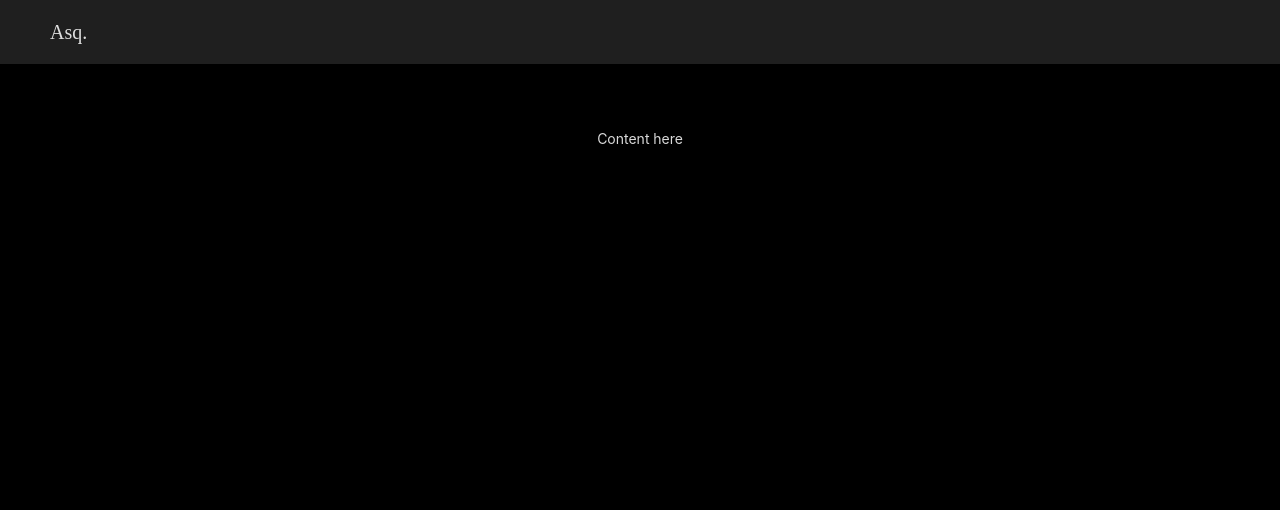
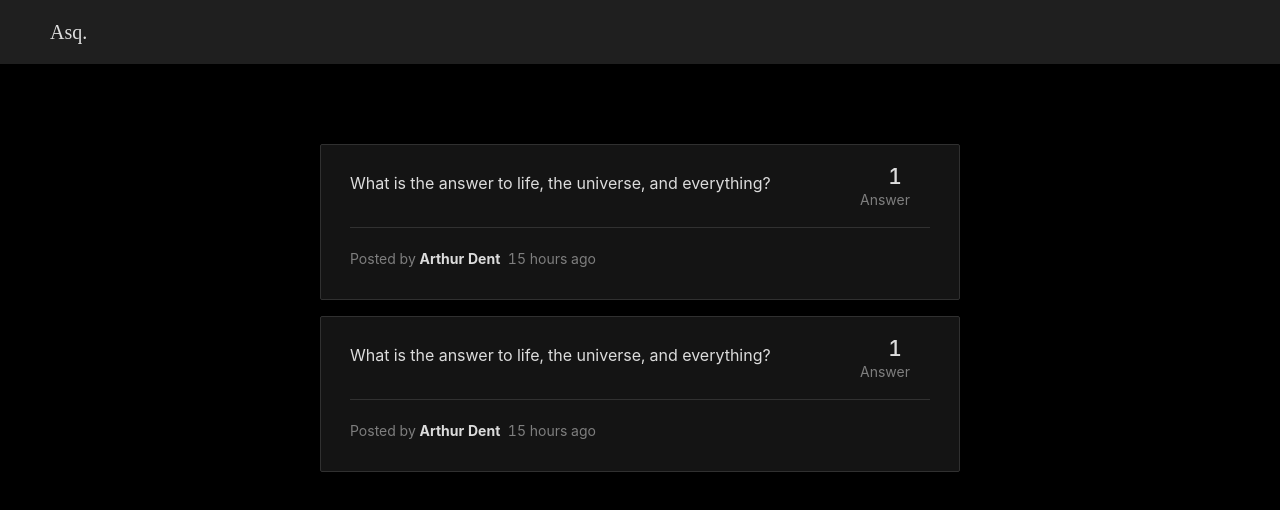
Before and after one commit to fadrmt/asq-app, a React (Create React App) app in the folder frontend/: page / in a window 1280 px wide. Shown: the top 510 px of the page. Built offline with nearby package versions, Linux system fonts and the light colour scheme; a web font is replaced by a local one.

Commit message:
[UPDATE] Added Question List components and styling

```diff
--- a/frontend/src/App.js
+++ b/frontend/src/App.js
@@ -2,6 +2,7 @@ import React from 'react';
 import './css/App.css';
 import { Layout } from 'antd';
 import { BrowserRouter } from "react-router-dom";
+import Home from './components/Home';
 
 const { Header, Content } = Layout;
 
@@ -12,9 +13,9 @@ function App() {
         <Header>
           <div className="logo-text">Asq.</div>
         </Header>
-        <Content style={{ padding: '0 50px', marginTop: 64, textAlign: 'center' }}>
+        <Content className="content">
           <BrowserRouter>
-            <p>Content here</p>
+            < Home />
           </BrowserRouter>
         </Content>
       </Layout>
--- /dev/null
+++ b/frontend/src/components/Home.js
@@ -0,0 +1,34 @@
+import React, { Component } from 'react';
+import QuestionList from './QuestionList';
+
+class Home extends Component {
+    state = {
+        questions: [
+            {
+                "id": 1,
+                "answer_count": 1,
+                "title": "What is the answer to life, the universe, and everything?",
+                "body": "Someone asked me this, and I'm stumped. Please help.",
+                "author_name": "Arthur Dent",
+                "date_posted": "2020-10-17T19:51:07.609614+08:00"
+            },
+            {
+                "id": 2,
+                "answer_count": 1,
+                "title": "What is the answer to life, the universe, and everything?",
+                "body": "Someone asked me this, and I'm stumped. Please help.",
+                "author_name": "Arthur Dent",
+                "date_posted": "2020-10-17T19:51:07.609614+08:00"
+            }
+        ]
+    }
+    render() {
+        return (
+            <>
+            <QuestionList questions={this.state.questions} />
+            </>
+        )
+    }
+}
+
+export default Home;
--- /dev/null
+++ b/frontend/src/components/QuestionList.js
@@ -0,0 +1,18 @@
+import React from 'react';
+import { Card } from 'antd';
+import '../css/QuestionList.css';
+import QuestionListItem from './QuestionListItem';
+
+const QuestionList = (props) => {
+  const { questions } = props
+  const questionList = questions.map(question => {
+    return (
+        <Card hoverable key={questions.id} className="question-card">
+            <QuestionListItem question={question}/>
+        </Card>
+    )
+  })
+  return questionList;
+}
+
+export default QuestionList;
--- /dev/null
+++ b/frontend/src/components/QuestionListItem.js
@@ -0,0 +1,36 @@
+import React, { Component } from 'react';
+import { Divider, Row, Col } from 'antd';
+import moment from 'moment';
+import '../css/QuestionListItem.css';
+
+class QuestionListItem extends Component {
+    render() {
+        const { title, author_name, date_posted, answer_count} = this.props.question
+        return (
+            <>
+            <Row type="flex" align="middle" gutter={{ xs: 8, sm: 16, md: 24, lg: 32 }}>
+                <Col span={20} className="question-title-container">
+                    <p className="question-title">{ title }</p>
+                </Col>
+                <Col span={4} align="center" className="answer-count-container">
+                    <h1 className="answer-count">{ answer_count }</h1>
+                    <span className="ant-card-meta ant-card-meta-description">
+                        { (answer_count === 1)
+                            ? <span> Answer </span>
+                            : <span> Answers </span>
+                        }
+                    </span>
+                </Col>
+            </Row>
+
+            <Divider className="question-card-divider" />
+            <p className="ant-card-meta-description">
+                Posted by <span className="question-author-name ant-typography">{author_name}</span>
+                &nbsp;&nbsp;{ moment(date_posted).fromNow() }
+            </p>
+          </>
+        );
+    }
+}
+
+export default QuestionListItem;
--- a/frontend/src/css/App.css
+++ b/frontend/src/css/App.css
@@ -4,3 +4,10 @@
     font-family: 'Copse', serif;
     font-size: 20px;
 }
+
+.content {
+    padding: 0;
+    margin: 64px auto 0px;
+    max-width: 80%;
+    min-width: 50%;
+}
--- /dev/null
+++ b/frontend/src/css/QuestionList.css
@@ -0,0 +1,4 @@
+.question-card {
+    margin: 16px 0;
+    padding: 10px 5px;
+}
--- /dev/null
+++ b/frontend/src/css/QuestionListItem.css
@@ -0,0 +1,21 @@
+.question-title {
+    font-size: 16px;
+    margin-bottom: 0;
+}
+.question-card-divider {
+    margin-top: 20px;
+    margin-bottom: 20px;
+}
+.question-author-name {
+    font-weight: bold;
+}
+.answer-count {
+    margin: 0;
+}
+.question-meta {
+    padding-bottom: 0;
+}
+.ant-card-body {
+    padding-top: 5px;
+    padding-bottom: 5px;
+}
```
